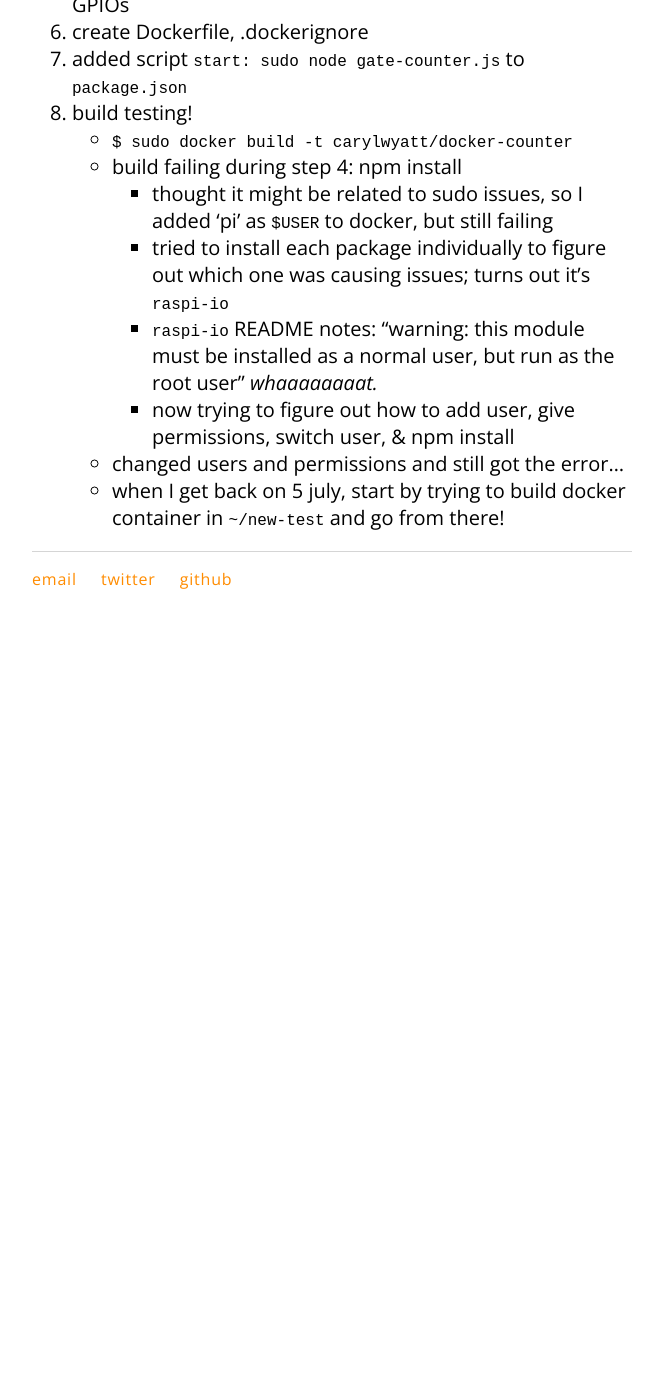
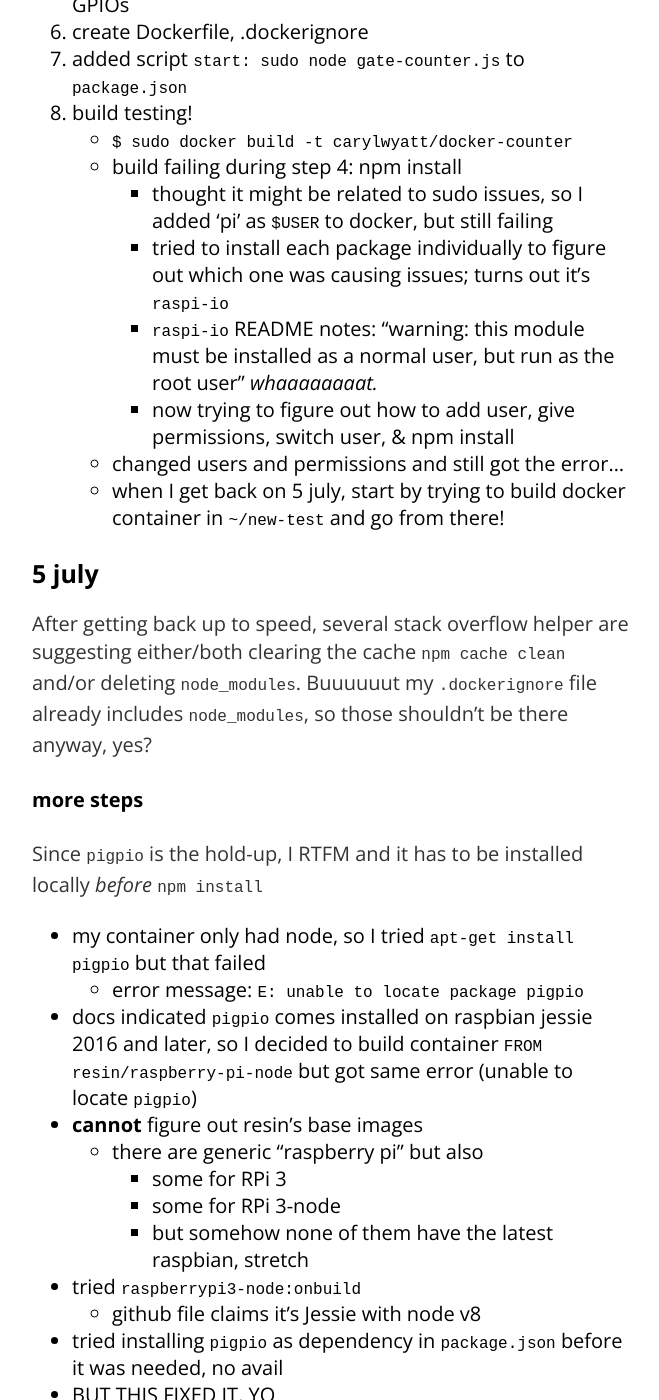
Before and after one commit to carylwyatt/carylwyatt.github.io, a Jekyll site: the page built from _posts/2018-08-03-work-log-jul-30.md, in a window 1280 px wide and 1400 px high, scrolled down 1839 px. Shown: the whole window, without its empty margins (308-967 px from the left). Built offline with Jekyll 4.4.1, drawn with Linux system fonts in a browser that asks for light colours; before the commit the page ends 2469 px from its top, so only the background shows below that; some of the changed text lies outside the part shown.

Commit message:
added july 5 notes

```diff
--- a/_posts/2018-08-03-work-log-jul-30.md
+++ b/_posts/2018-08-03-work-log-jul-30.md
@@ -50,3 +50,30 @@ I think I figured out the docker container mess, so onto creating an image for p
 		- now trying to figure out how to add user, give permissions, switch user, & npm install
 	- changed users and permissions and still got the error...
 	- when I get back on 5 july, start by trying to build docker container in `~/new-test` and go from there!
+
+### 5 july
+
+After getting back up to speed, several stack overflow helper are suggesting either/both clearing the cache `npm cache clean` and/or deleting `node_modules`. Buuuuuut my `.dockerignore` file already includes `node_modules`, so those shouldn't be there anyway, yes?
+
+#### more steps
+
+Since `pigpio` is the hold-up, I RTFM and it has to be installed locally *before* `npm install`
+- my container only had node, so I tried `apt-get install pigpio` but that failed
+  - error message: `E: unable to locate package pigpio`
+- docs indicated `pigpio` comes installed on raspbian jessie 2016 and later, so I decided to build container `FROM resin/raspberry-pi-node` but got same error (unable to locate `pigpio`)
+- **cannot** figure out resin's base images
+  - there are generic "raspberry pi" but also
+    - some for RPi 3
+    - some for RPi 3-node
+    - but somehow none of them have the latest raspbian, stretch
+- tried `raspberrypi3-node:onbuild`
+  - github file claims it's Jessie with node v8
+- tried installing `pigpio` as dependency in `package.json` before it was needed, no avail
+- BUT THIS FIXED IT, YO
+  - all hail [this digital ocean post: How to debug and fix common docker issues](https://www.digitalocean.com/community/tutorials/how-to-debug-and-fix-common-docker-issues)
+	- used `resin/raspberrypi3-node:latest` base image
+	- used `RUN apt-get clean && apt-get update` then `RUN apt-get install pigpio`
+	- which resulted in FIRST SUCCESSFUL BUILD OF IMAGE
+- the app isn't running inside the container, so that will need to be fixed on monday
+	- error: looks like an i2c problem, no surprise there
+	- tried "reboot" of container since I got the message about not using i2c untill restart
```
